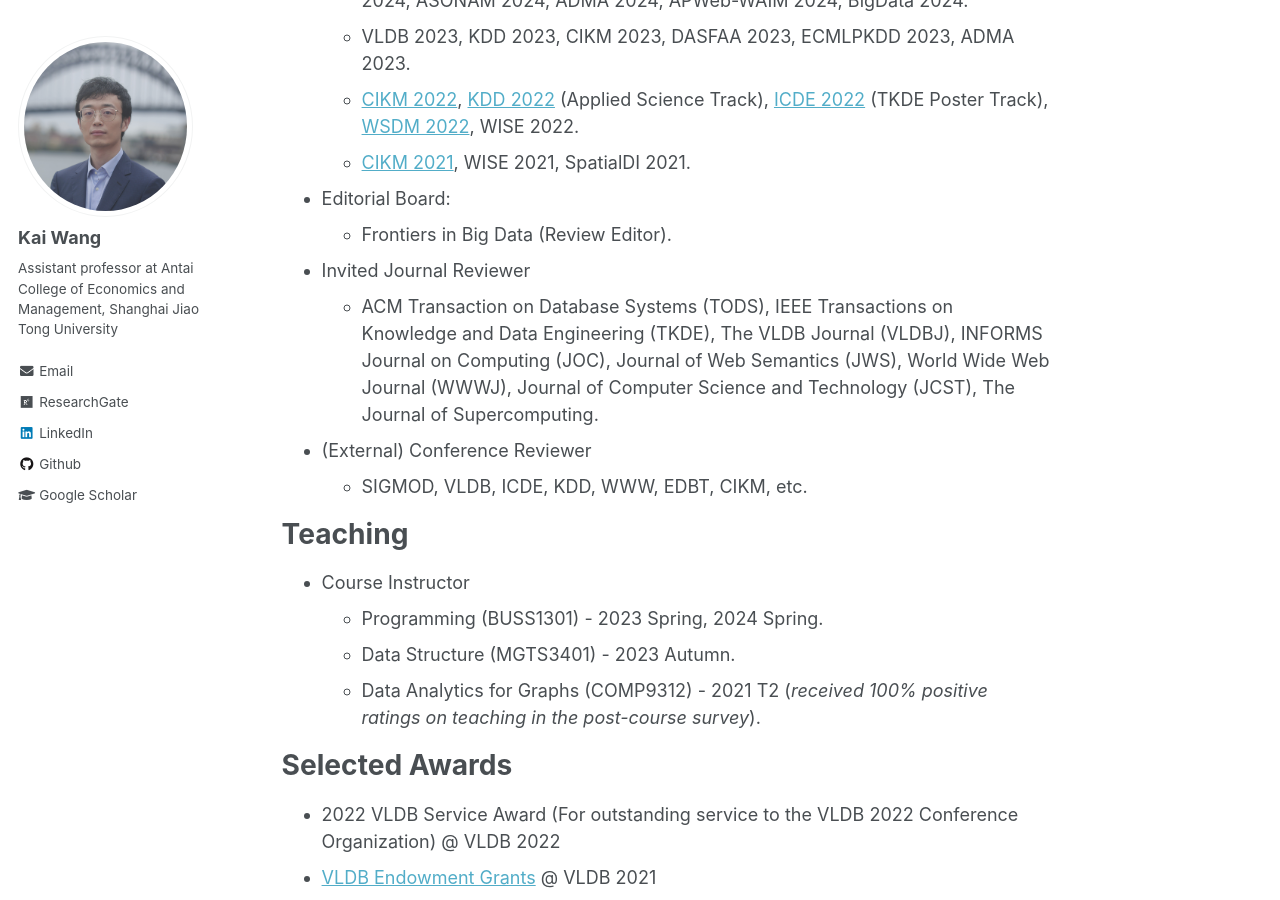
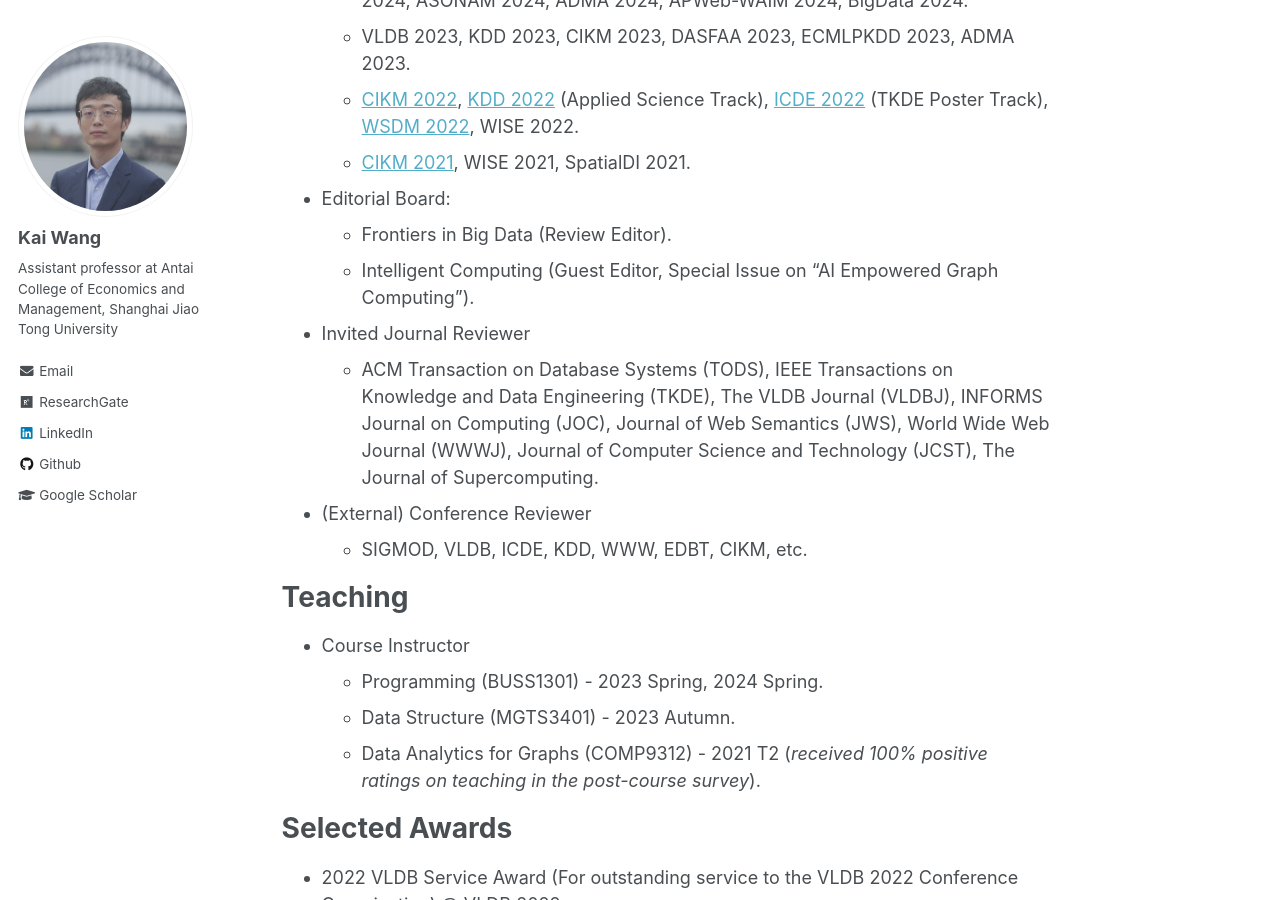
Before and after one commit to cs-kaiwang/cs-kaiwang.github.io, a Jekyll site: the page built from _pages/about.md, in a window 1280 px wide and 900 px high, scrolled down 5385 px. Built offline with Jekyll 4.4.1, drawn with Linux system fonts in a browser that asks for light colours.

Commit message:
Update about.md

```diff
--- a/_pages/about.md
+++ b/_pages/about.md
@@ -88,6 +88,7 @@ Academic Services
 
 - Editorial Board:
   - Frontiers in Big Data (Review Editor).
+  - Intelligent Computing (Guest Editor, Special Issue on "AI Empowered Graph Computing").
 
 - Invited Journal Reviewer
   - ACM Transaction on Database Systems (TODS), IEEE Transactions on Knowledge and Data Engineering (TKDE), The VLDB Journal (VLDBJ), INFORMS Journal on Computing (JOC), Journal of Web Semantics (JWS), World Wide Web Journal (WWWJ), Journal of Computer Science and Technology (JCST), The Journal of Supercomputing.
```
